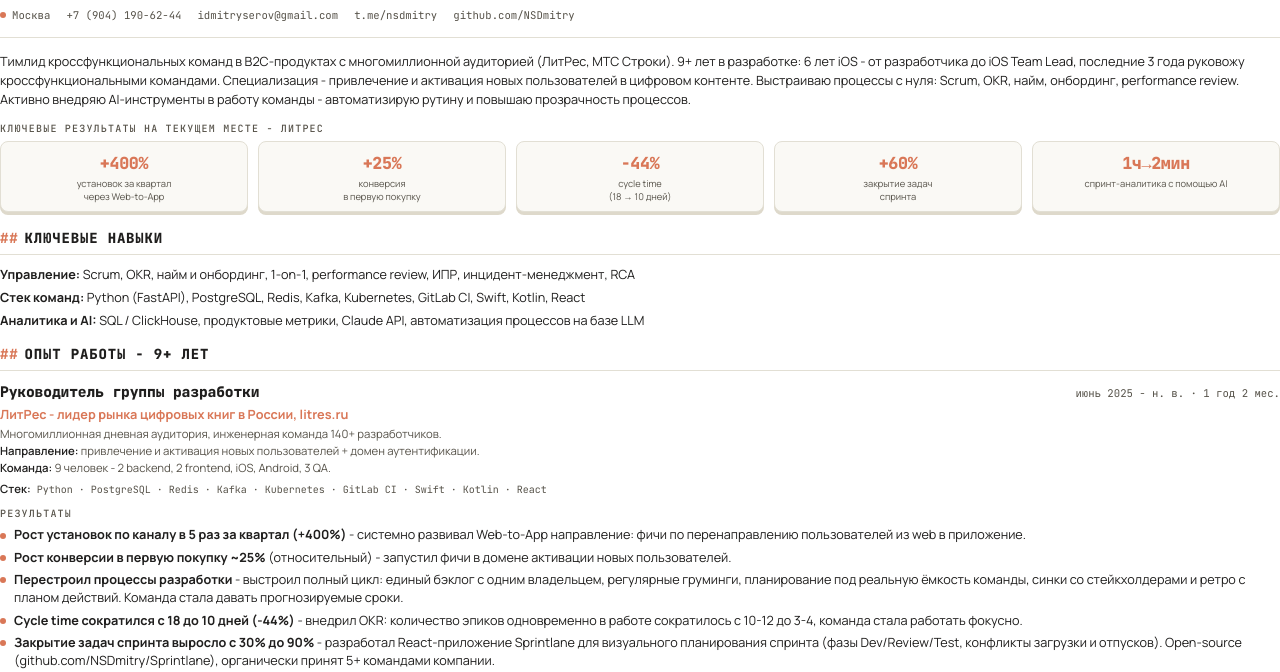
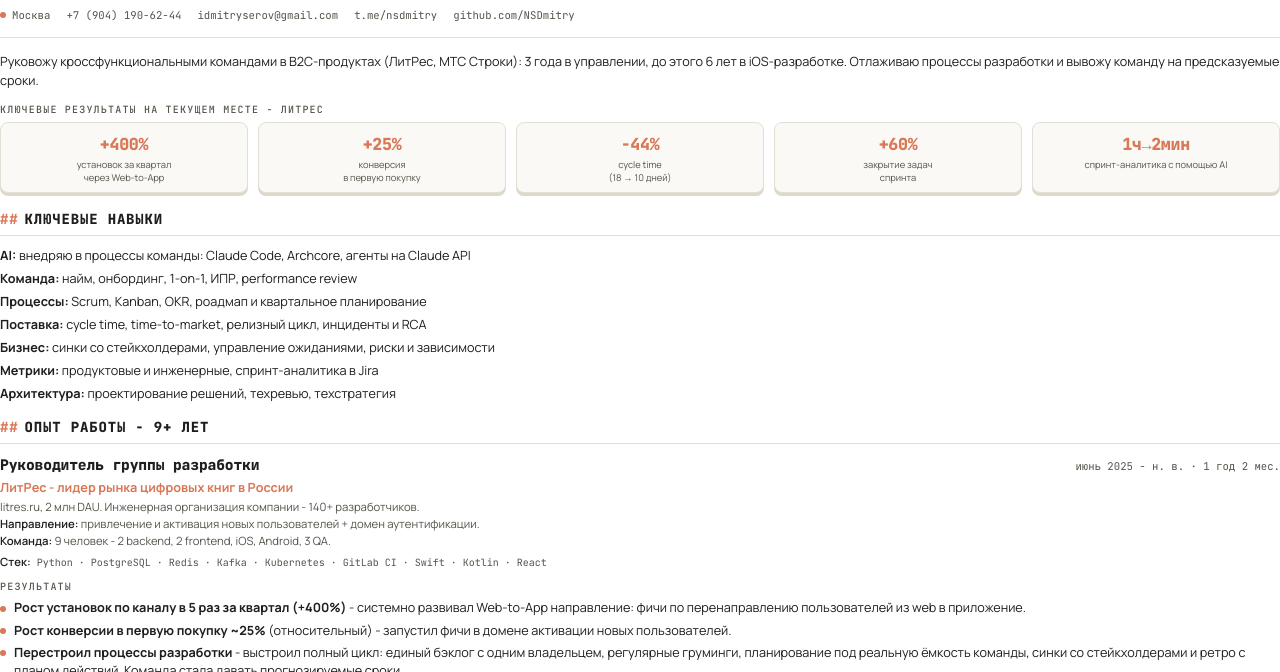
Before and after one commit to NSDmitry/resume, a plain HTML site: page resume-print.html in a window 1280 px wide. Shown: the part 67-739 px from the top of the page. Drawn offline with Linux system fonts and the light colour scheme.

Commit message:
refactoring skills

```diff
--- a/resume-print.html
+++ b/resume-print.html
@@ -221,13 +221,9 @@
 </p>
 
 <p class="summary">
-  Тимлид кроссфункциональных команд в B2C-продуктах с многомиллионной аудиторией
-  (ЛитРес, МТС Строки). 9+ лет в разработке: 6 лет iOS - от разработчика до iOS Team Lead,
-  последние 3 года руковожу кроссфункциональными командами.
-  Специализация - привлечение и активация новых пользователей в цифровом контенте.
-  Выстраиваю процессы с нуля: Scrum, OKR, найм, онбординг, performance review.
-  Активно внедряю AI-инструменты в работу команды - автоматизирую рутину
-  и повышаю прозрачность процессов.
+  Руковожу кроссфункциональными командами в B2C-продуктах (ЛитРес, МТС Строки):
+  3 года в управлении, до этого 6 лет в iOS-разработке.
+  Отлаживаю процессы разработки и вывожу команду на предсказуемые сроки.
 </p>
 
 <p class="subhead">КЛЮЧЕВЫЕ РЕЗУЛЬТАТЫ НА ТЕКУЩЕМ МЕСТЕ - ЛИТРЕС</p>
@@ -241,9 +237,13 @@
 
 <section class="skills">
   <h2><span class="hash">##</span>КЛЮЧЕВЫЕ НАВЫКИ</h2>
-  <p><b>Управление:</b> Scrum, OKR, найм и онбординг, 1-on-1, performance review, ИПР, инцидент-менеджмент, RCA</p>
-  <p><b>Стек команд:</b> Python (FastAPI), PostgreSQL, Redis, Kafka, Kubernetes, GitLab CI, Swift, Kotlin, React</p>
-  <p><b>Аналитика и AI:</b> SQL / ClickHouse, продуктовые метрики, Claude API, автоматизация процессов на базе LLM</p>
+  <p><b>AI:</b> внедряю в процессы команды: Claude Code, Archcore, агенты на Claude API</p>
+  <p><b>Команда:</b> найм, онбординг, 1-on-1, ИПР, performance review</p>
+  <p><b>Процессы:</b> Scrum, Kanban, OKR, роадмап и квартальное планирование</p>
+  <p><b>Поставка:</b> cycle time, time-to-market, релизный цикл, инциденты и RCA</p>
+  <p><b>Бизнес:</b> синки со стейкхолдерами, управление ожиданиями, риски и зависимости</p>
+  <p><b>Метрики:</b> продуктовые и инженерные, спринт-аналитика в Jira</p>
+  <p><b>Архитектура:</b> проектирование решений, техревью, техстратегия</p>
 </section>
 
 <section>
@@ -254,9 +254,9 @@
       <span class="job-title">Руководитель группы разработки</span>
       <span class="job-dates">июнь 2025 - н. в. · 1 год 2 мес.</span>
     </div>
-    <p class="job-company">ЛитРес - лидер рынка цифровых книг в России, litres.ru</p>
+    <p class="job-company">ЛитРес - лидер рынка цифровых книг в России</p>
     <p class="job-meta">
-      Многомиллионная дневная аудитория, инженерная команда 140+ разработчиков.<br>
+      litres.ru, 2 млн DAU. Инженерная организация компании - 140+ разработчиков.<br>
       <b>Направление:</b> привлечение и активация новых пользователей + домен аутентификации.<br>
       <b>Команда:</b> 9 человек - 2 backend, 2 frontend, iOS, Android, 3 QA.
     </p>
@@ -292,7 +292,7 @@
     </div>
     <p class="job-company">МТС Строки - книги, подкасты, аудиокниги · №3 приложение для чтения</p>
     <p class="job-meta">
-      stroki.mts.ru, 300k DAU.<br>
+      stroki.mts.ru, 300 тыс. DAU. Инженерная организация компании - 60+ разработчиков.<br>
       <b>Направление:</b> привлечение и активация новых пользователей.<br>
       <b>Команда:</b> 8 человек - backend, frontend, 2 iOS, 2 Android, 2 QA.
     </p>
@@ -311,7 +311,7 @@
       <span class="job-dates">декабрь 2021 - декабрь 2023 · 2 года 1 мес.</span>
     </div>
     <p class="job-company">МТС Строки</p>
-    <p class="job-meta">120k WAU, 600 RPS, 30k установок в неделю.</p>
+    <p class="job-meta">120 тыс. WAU, 600 RPS, 30 тыс. установок в неделю.</p>
     <p class="stack"><span class="k">Стек:</span> Swift · Swift Concurrency · SwiftUI · UIKit · Combine · KMP · GitLab CI · Fastlane</p>
     <ul>
       <li><b>Crash-free поднял с 97% до 99,98%.</b></li>
```
Also changed, not shown: index.html (+6 -3 lines), 1 other file.
